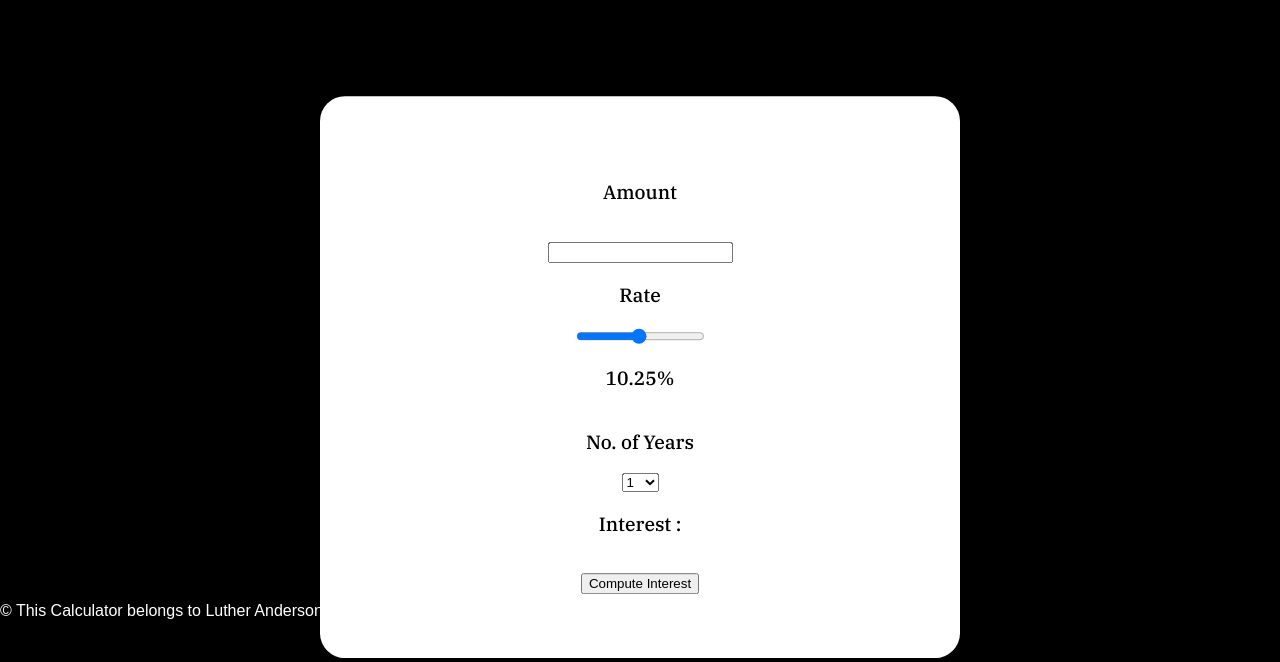
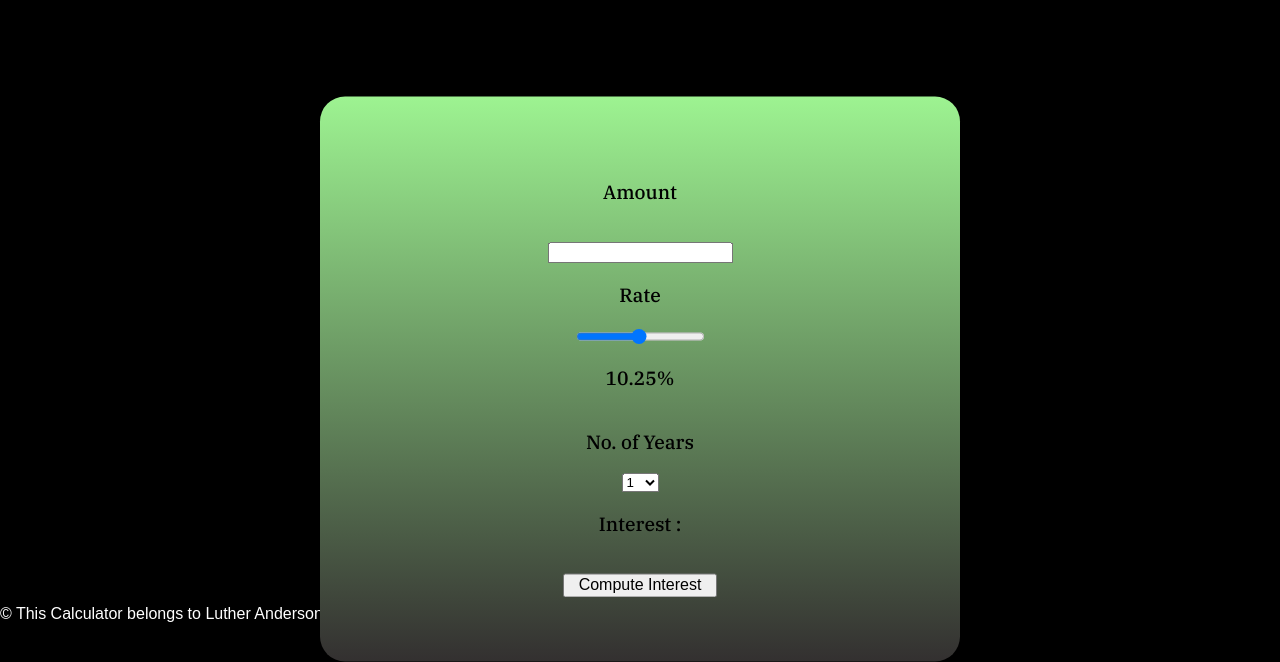
Before and after one commit to lutheranders1/GA-First-Portfolio-website, a website: page projects.html in a window 1280 px wide. Shown: the part 214-876 px from the top of the page. Drawn offline with Linux system fonts and the light colour scheme.

Commit message:
Unit 1 Project

```diff
--- a/app.js
+++ b/app.js
@@ -23,6 +23,7 @@ formsub.addEventListener("submit", (e) => {
 });
 
 /****************************************************/
+
 function compute() {
   let principal = document.getElementById("principal").value;
 
--- a/projects.html
+++ b/projects.html
@@ -52,7 +52,7 @@
       </select>
      <p>Interest :</p>  <span id="result"></span><br>
 
-      <button onclick="compute()">Compute Interest</button>
+      <button id="btn" onclick = "compute();">Compute Interest</button>
       <span id="result">
 
       </span>
--- a/style.css
+++ b/style.css
@@ -410,6 +410,8 @@ header,#bio{
     text-align: center;
     flex-direction: column;
     align-items: center;
+    background:linear-gradient( rgb(157, 243, 145), rgb(51, 48, 48));
+    border-color: black;
 }
 #btn{
     font-size:medium;
@@ -469,6 +471,7 @@ header,#bio{
         transform: translateY(50%);
         font-family: 'IBM Plex Serif', serif;
         color: white;
+        font-size:2em;
     }
     p{
         font-size: 10px;
```
